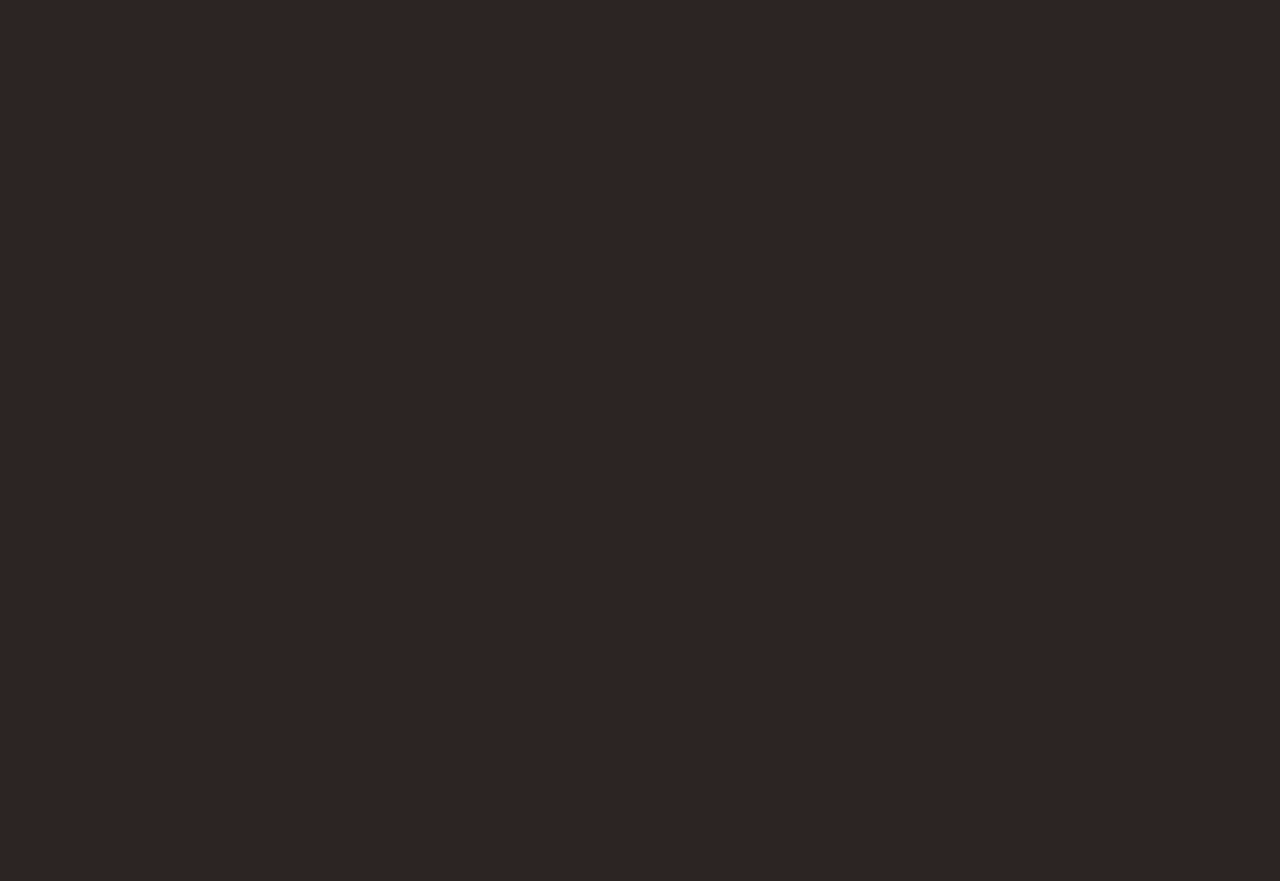
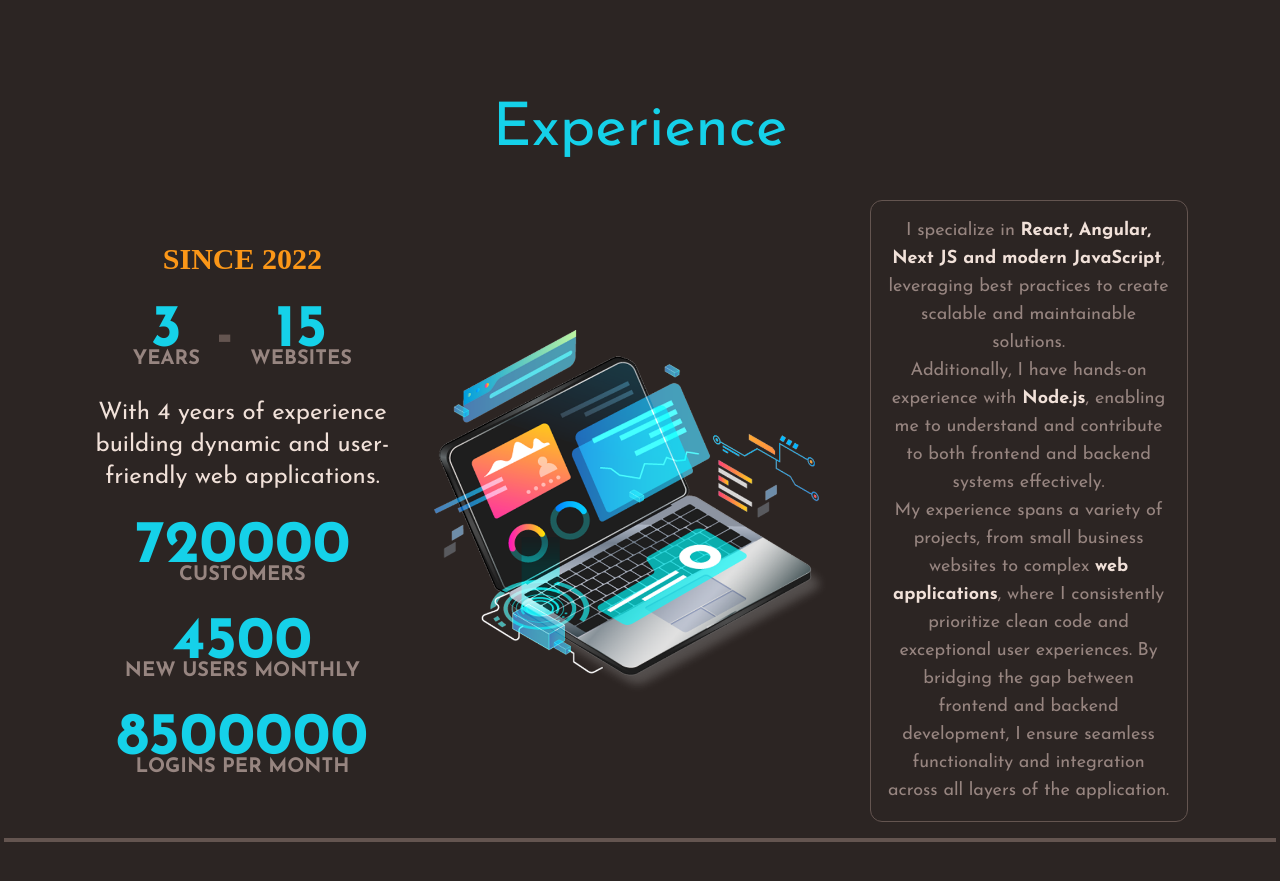
Before and after one commit to AnkitaB5007/ab-portfolio, a React (Vite) app: page / in a window 1280 px wide. Shown: the part 1911-2792 px from the top of the page. Before the commit the page ends 2711 px from the top, so only its background shows below. Built offline with nearby package versions, Linux system fonts and the light colour scheme.

Commit message:
Experience section completion

```diff
--- a/src/App.tsx
+++ b/src/App.tsx
@@ -6,6 +6,7 @@ import AboutMeMain from "./components/aboutMeSection/AboutMeMain";
 import HelperSection from "./components/HelperSection";
 import SkillsMain from "./components/skillsSection/SkillsMain";
 import SubSkills from "./components/skillsSection/SubSkills";
+import ExperienceMain from "./components/experienceSection/ExperienceMain";
 
 function App() {
 
@@ -19,6 +20,7 @@ function App() {
         <AboutMeMain/>
         <SkillsMain/>
         <SubSkills/>
+        <ExperienceMain/>
         <HelperSection/>
       </main>
   )
--- /dev/null
+++ b/src/components/experienceSection/AllExperiences.tsx
@@ -0,0 +1,83 @@
+import { FaArrowRightLong } from "react-icons/fa6";
+import SingleExperience from "./SingleExperience";
+
+interface Experience {
+    job: string;
+    company: string;
+    location: string;
+    date: string;
+    responsibilities: string[];
+}
+
+const experiences: Experience[] = [
+    {
+        job: "Full-Stack Developer",
+        company: "COMECO GmbH & Co. KG",
+        location: "Stuttgart",
+        date: "2024 - Present",
+        responsibilities: [
+            "Building user-facing features using JavaScript frameworks",
+            "Creating responsive, mobile-friendly designs",
+            "Managing component states",
+            "Developing server-side logic with Node.js",
+            "Handling API development",
+            "Managing Databases",
+            "Testing & Debugging",
+        ],
+    },
+    {
+        job: "Front-End Developer",
+        company: "COMECO GmbH & Co. KG",
+        location: "Stuttgart",
+        date: "2022 - 2023",
+        responsibilities: [
+            "Implementing reusable components",
+            "Fetching and displaying data from backend APIs",
+            "Participating in large scale application",
+            "Working on the performance of web applications",
+            "Generating new ideas for better user experience",
+        ],
+    },
+    {
+        job: "Software Developer",
+        company: "Cognizant Technology Solutions",
+        location: "India",
+        date: "2018 - 2019",
+        responsibilities: [
+            "Developing responsive, accessible, and cross-browser compatible web pages",
+            "Translating UI/UX designs (often from Figma or Adobe XD) into fully functional web components and layouts",
+            "Identifying issues reported by QA or users and fix frontend bugs",
+        ],
+    },
+    {
+        job: "Senior Test Analyst",
+        company: "Cognizant Technology Solutions",
+        location: "India",
+        date: "2018 - 2019",
+        responsibilities: [
+            "ETL Testing",
+            "Identified business flows and defined Test Strategy",
+            "Developed test cases",
+            "Tracked bugs/defects",
+            "Data comparison between source & target",
+        ],
+    },
+];
+
+
+const AllExperiences = () => {
+    return (
+        <div className="flex flex-wrap md:flex-row sm:flex-col items-center justify-between">
+            {experiences.map((experience, index) => {
+                return(
+                    <>
+                        <SingleExperience key={index} experience={experience} />
+                        {/*{index <2 ?  <FaArrowRightLong className="text-2xl text-orange lg:block sm:hidden" /> : ""}*/}
+                    </>
+                )
+            })}
+        </div>
+    );
+};
+
+export default AllExperiences;
--- /dev/null
+++ b/src/components/experienceSection/ExperienceInfo.tsx
@@ -0,0 +1,17 @@
+import React from "react";
+
+interface ExperienceInfoProps {
+    number: number;
+    text: string;
+}
+
+const ExperienceInfo: React.FC<ExperienceInfoProps> = ({ number, text }) => {
+    return (
+        <div className="flex flex-col justify-center items-center">
+            <p className="font-bold text-6xl text-cyan">{number}</p>
+            <p className="font-bold text-xl text-lightGrey uppercase -mt-4">{text}</p>
+        </div>
+    );
+};
+
+export default ExperienceInfo;
--- /dev/null
+++ b/src/components/experienceSection/ExperienceMain.tsx
@@ -0,0 +1,16 @@
+import ExperienceTop from "./ExperienceTop";
+import ExperienceText from "./ExperienceText";
+import AllExperiences from "./AllExperiences";
+
+const ExperienceMain = () => {
+    return (
+        <div id="experience" className="max-w-[1300px] mx-auto px-1">
+            <ExperienceText />
+            <ExperienceTop/>
+            <div className="w-full h-1 mt-4 bg-lightBrown lg:block sm:hidden"></div>
+            <AllExperiences/>
+        </div>
+    );
+};
+
+export default ExperienceMain;
--- /dev/null
+++ b/src/components/experienceSection/ExperienceText.tsx
@@ -0,0 +1,9 @@
+const ExperienceText = () => {
+    return (
+        <div className="flex flex-col items-center mt-[100px] ">
+            <h2 className="text-6xl text-cyan mb-10">Experience</h2>
+        </div>
+    );
+};
+
+export default ExperienceText;
--- /dev/null
+++ b/src/components/experienceSection/ExperienceTop.tsx
@@ -0,0 +1,15 @@
+import ExperienceTopLeft from "./ExperienceTopLeft";
+import ExperienceTopMiddle from "./ExperienceTopMiddle";
+import ExperienceTopRight from "./ExperienceTopRight";
+
+const ExperienceTop = () => {
+    return (
+        <div className="flex lg:flex-row sm:flex-col gap-4 items-center justify-center">
+            <ExperienceTopLeft/>
+            <ExperienceTopMiddle/>
+            <ExperienceTopRight/>
+        </div>
+    );
+};
+
+export default ExperienceTop;
--- /dev/null
+++ b/src/components/experienceSection/ExperienceTopLeft.tsx
@@ -0,0 +1,25 @@
+import ExperienceInfo from "./ExperienceInfo";
+
+const ExperienceTopLeft = () => {
+    return (
+        <div className="flex flex-col gap-6 w-[300px]">
+            <p className="text-orange font-bold uppercase text-3xl font-special text-center">
+                Since 2022
+            </p>
+            <div className="flex justify-center items-center gap-4">
+                <ExperienceInfo number="3" text="Years" />
+                <p className="font-bold text-6xl text-lightBrown">-</p>
+                <ExperienceInfo number="15" text="Websites" />
+            </div>
+            <p className="text-center text-white text-2xl">
+                With 4 years of experience building dynamic and user-friendly web
+                applications.
+            </p>
+            <ExperienceInfo number="720000" text="Customers" />
+            <ExperienceInfo number="4500" text="New Users monthly" />
+            <ExperienceInfo number="8500000" text="Logins per month" />
+        </div>
+    );
+};
+
+export default ExperienceTopLeft;
--- /dev/null
+++ b/src/components/experienceSection/ExperienceTopMiddle.tsx
@@ -0,0 +1,9 @@
+const ExperienceTopMiddle = () => {
+    return (
+        <div className="lg:w-[35%] md:w-[50%] sm:w-[80%]">
+            <img src="../../public/images/experience-image.png" alt="my experience" />
+        </div>
+    );
+};
+
+export default ExperienceTopMiddle;
--- /dev/null
+++ b/src/components/experienceSection/ExperienceTopRight.tsx
@@ -0,0 +1,20 @@
+const ExperienceTopRight = () => {
+    return (
+        <div className="xl:w-[25%] lg:w-[30%] border border-lightBrown p-4 rounded-xl">
+            <p className="text-lg text-center text-lightGrey">
+                I specialize in{" "}
+                <span className="font-bold text-white">
+          React, Angular, Next JS and modern JavaScript
+        </span>
+                , leveraging best practices to create scalable and maintainable
+                solutions. <br />
+                Additionally, I have hands-on experience with
+                <span className="font-bold text-white"> Node.js</span>,
+                enabling me to understand and contribute to both frontend and backend systems effectively.
+                <p>My experience spans a variety of projects, from small business websites to complex <span className="font-bold text-white">web applications</span>, where I consistently prioritize clean code and exceptional user experiences. By bridging the gap between frontend and backend development, I ensure seamless functionality and integration across all layers of the application.</p>
+            </p>
+        </div>
+    );
+};
+
+export default ExperienceTopRight;
--- /dev/null
+++ b/src/components/experienceSection/SingleExperience.tsx
@@ -0,0 +1,34 @@
+import React from "react";
+
+interface Experience {
+    job: string;
+    company: string;
+    location: string;
+    date: string;
+    responsibilities: string[];
+}
+
+interface SingleExperienceProps {
+    experience: Experience;
+}
+
+const SingleExperience: React.FC<SingleExperienceProps> = ({ experience }) => {
+    return (
+        <div className="md:h-[400px] md:w-[300px] sm:h-auto sm:w-full border-2 border-orange border-dashed
+        rounded-2xl mt-12 p-2"
+        >
+            <p className="font-bold text-cyan">{experience.job}</p>
+            <p className="text-orange">{experience.company}</p>
+            <p className="text-orange">{experience.location}</p>
+            <p className="text-lightGrey">{experience.date}</p>
+            <ul className="list-disc mt-4 pl-4">
+                {experience.responsibilities.map((resp, index) => {
+                    return <li key={index} className="text-white">{resp}</li>;
+                })}
+            </ul>
+        </div>
+    );
+};
+
+export default SingleExperience;
+;
```
